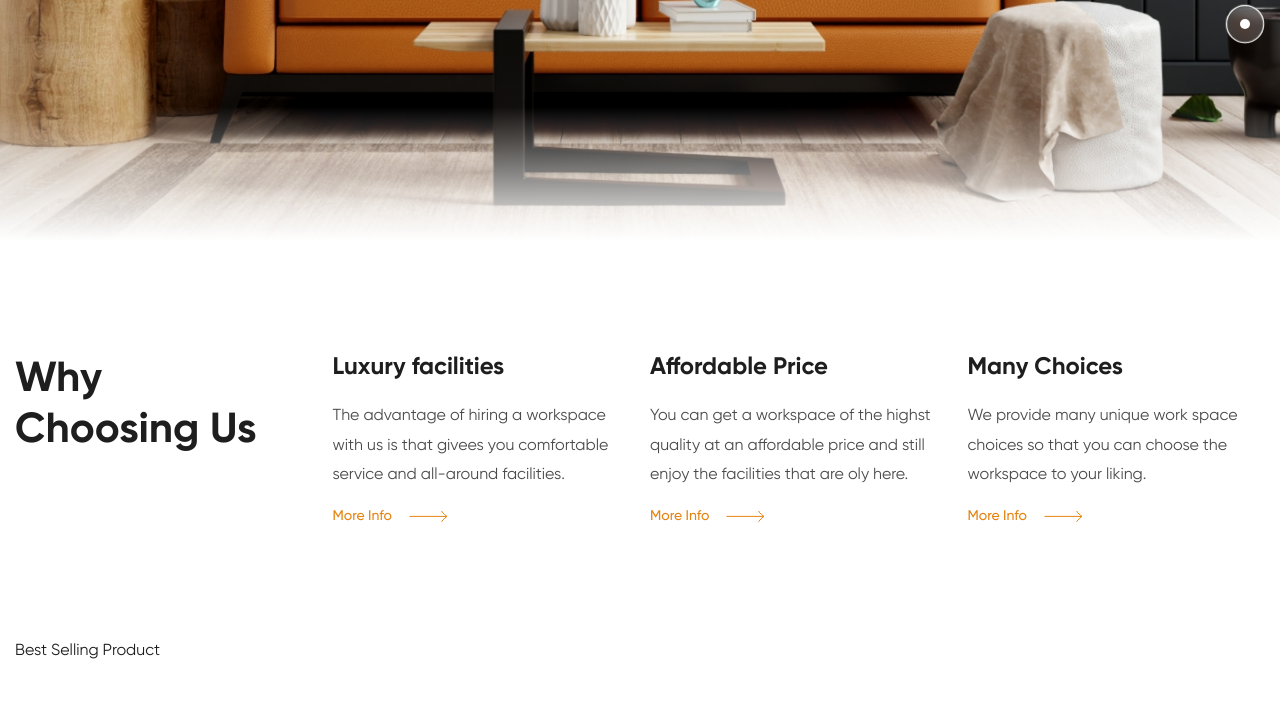
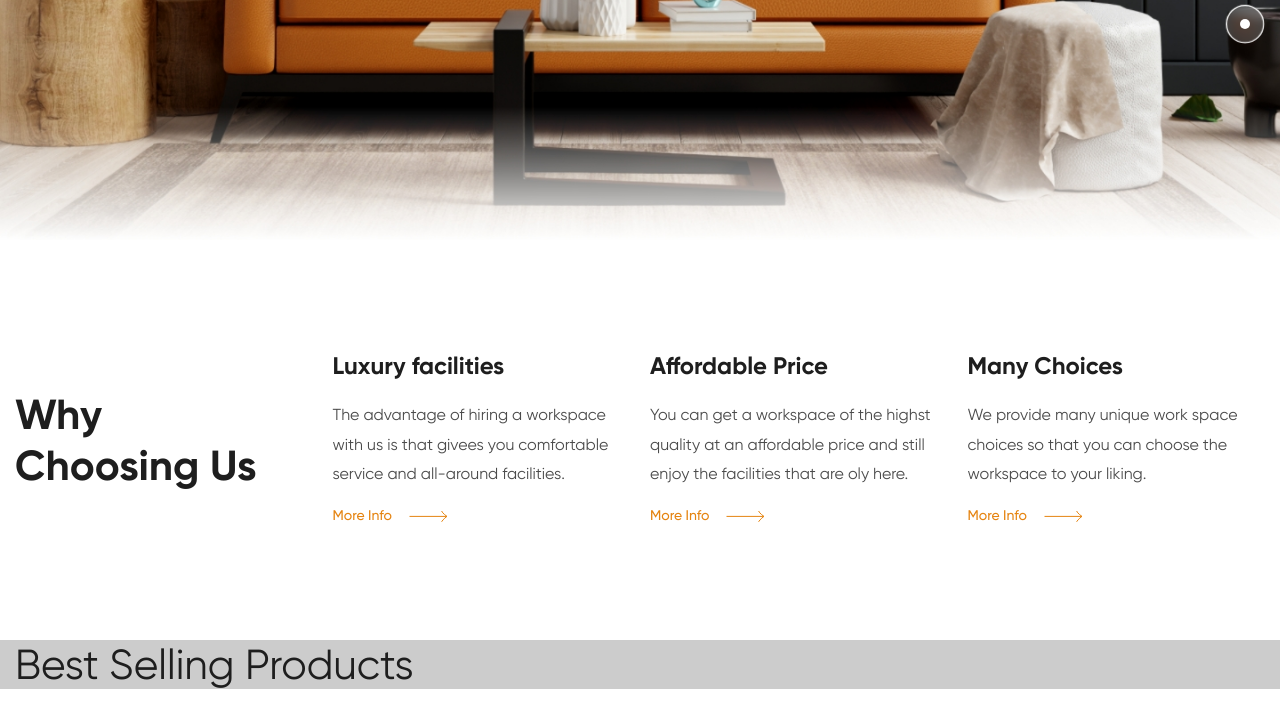
Before and after one commit to AleksF2022/Panto, a plain HTML site: page index.html in a window 1280 px wide. Shown: the part 724-1451 px from the top of the page. Drawn offline with Linux system fonts and the light colour scheme; a web font is replaced by a local one.

Commit message:
_products added0

```diff
--- a/index.html
+++ b/index.html
@@ -131,10 +131,10 @@
     <section class="benefits">
         <div class="container">
             <div class="benefits__grid">
-                <div class="benefits__title">
-                    <h2 class="title-2">Why
+
+                    <h2 class="benefits__title">Why
                         Choosing Us</h2>
-                </div>
+
                 <div class="benefit">
                     <h3 class="benefit__title">Luxury facilities</h3>
                     <p class="benefit__text">The advantage of hiring a workspace with us is that givees you comfortable
@@ -158,9 +158,9 @@
     </section>
     <section class="products">
         <div class="container">
-            <div class="products__title">Best Selling Product</div>
+            <div class="products__title">Best Selling Products</div>
             <div class="products__tabs"></div>
-            <div class="products__slide"></div>
+            <div class="products__slider"></div>
             <div class="products__link"></div>
         </div>
     </section>
--- a/scss/blocks/_benefits.scss
+++ b/scss/blocks/_benefits.scss
@@ -4,10 +4,13 @@
 
 .benefits__grid {
   display: grid;
+  align-items: center;
   grid-template-columns: repeat(4, 1fr);
   gap: 20px;
 }
 
 .benefits__title {
   max-width: 260px;
+  font-size: 42px;
+  font-weight: 700;
 }
--- /dev/null
+++ b/scss/blocks/_products.scss
@@ -0,0 +1,20 @@
+.products {
+  background-color: rgba(0, 0, 0, 0.2);
+  // .products__title
+
+  &__title {
+    font-size: 42px;
+  }
+
+  // .products__tabs
+
+  &__tabs {}
+
+  // .products__slider
+
+  &__slider {}
+
+  // .products__link
+
+  &__link {}
+}
--- a/scss/main.scss
+++ b/scss/main.scss
@@ -13,3 +13,4 @@
 @import "./blocks/info-dot";
 @import "./blocks/benefits";
 @import "./blocks/benefit";
+@import "./blocks/products";
```
Also changed, not shown: css/main.css, 1 other file.
